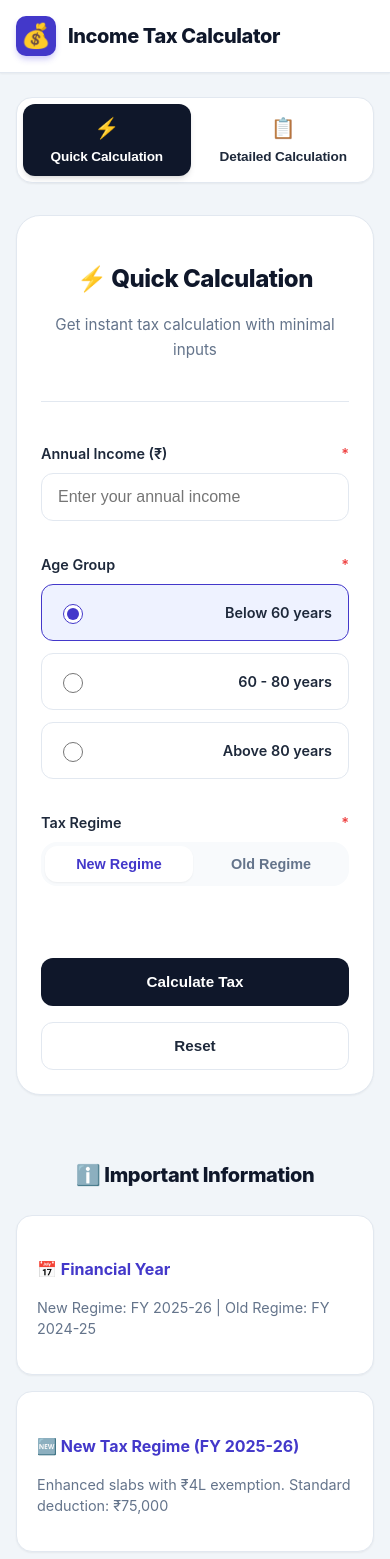
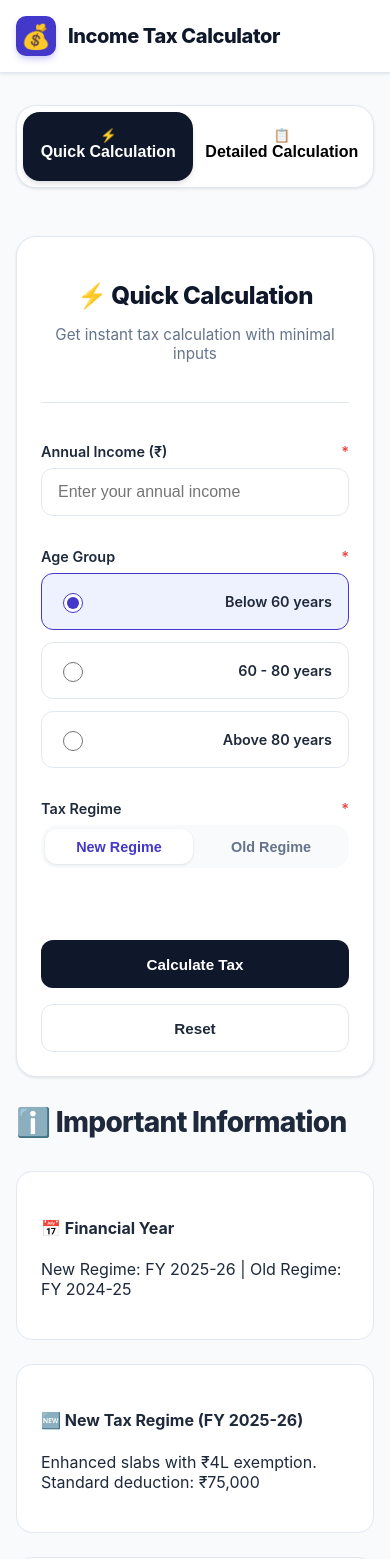
Before and after one commit to Yog964/Finance-app, a React (Create React App) app: page / in a window 390 px wide. Shown: the top 1559 px of the page. Built offline with nearby package versions, Linux system fonts and the light colour scheme.

Commit message:
Version2

```diff
--- a/src/App.css
+++ b/src/App.css
@@ -1,53 +1,36 @@
+/* App.css */
 :root {
-  /* Modern Fintech Palette */
+  /* Modern Fintech Palette - Refined */
   --primary: #4338ca;
-  /* Indigo 700 */
   --primary-light: #6366f1;
-  /* Indigo 500 */
   --primary-dark: #312e81;
-  /* Indigo 900 */
+  --secondary: #0f172a;
+  --success: #059669;
+  --success-bg: #d1fae5;
 
-  --secondary: #0f172a;
-  /* Slate 900 */
-
-  --success: #059669;
-  /* Emerald 600 */
-  --success-bg: #d1fae5;
-  /* Emerald 100 */
-
-  --bg-body: #f1f5f9;
-  /* Slate 100 */
+  --bg-body: #f8fafc; /* Slightly lighter for better contrast */
   --bg-card: #ffffff;
-
   --text-main: #1e293b;
-  /* Slate 800 */
   --text-muted: #64748b;
-  /* Slate 500 */
 
   --border-light: #e2e8f0;
-  /* Slate 200 */
   --input-bg: #f8fafc;
-  /* Slate 50 */
 
-  --shadow-sm: 0 1px 2px 0 rgb(0 0 0 / 0.05);
-  --shadow-md: 0 4px 6px -1px rgb(0 0 0 / 0.1), 0 2px 4px -2px rgb(0 0 0 / 0.1);
-  --shadow-lg: 0 10px 15px -3px rgb(0 0 0 / 0.1), 0 4px 6px -4px rgb(0 0 0 / 0.1);
-  --shadow-xl: 0 20px 25px -5px rgb(0 0 0 / 0.1), 0 8px 10px -6px rgb(0 0 0 / 0.1);
+  /* Shadows - Layered for realism */
+  --shadow-sm: 0 1px 3px 0 rgba(0, 0, 0, 0.1);
+  --shadow-md: 0 4px 6px -1px rgba(0, 0, 0, 0.1), 0 2px 4px -1px rgba(0, 0, 0, 0.06);
+  --shadow-lg: 0 10px 15px -3px rgba(0, 0, 0, 0.1);
 
   --radius-md: 0.75rem;
-  /* 12px */
   --radius-lg: 1rem;
-  /* 16px */
-  --radius-xl: 1.5rem;
-  /* 24px */
+  --radius-xl: 1.25rem;
+
+  --transition: all 0.25s cubic-bezier(0.4, 0, 0.2, 1);
 }
 
 body {
-  font-family: 'Inter', -apple-system, BlinkMacSystemFont, "Segoe UI", Roboto, sans-serif;
   background-color: var(--bg-body);
   color: var(--text-main);
-  line-height: 1.6;
-  -webkit-font-smoothing: antialiased;
 }
 
 .App {
@@ -57,45 +40,43 @@ body {
 }
 
 .container {
-  max-width: 1000px;
+  width: 100%;
+  max-width: 1040px;
   margin: 0 auto;
-  padding: 2rem 1rem;
+  padding: 3rem 1.5rem;
 }
 
-/* --- Content Wrapper --- */
-.main-content {
-  flex: 1;
-}
+.main-content { flex: 1; }
 
-/* --- Mode Selector (Tab Switcher) --- */
+/* --- Mode Selector --- */
 .mode-selector {
   display: flex;
-  background: white;
-  padding: 0.5rem;
+  background: var(--bg-card);
+  padding: 0.4rem;
   border-radius: var(--radius-xl);
   box-shadow: var(--shadow-sm);
-  margin-bottom: 2.5rem;
-  position: relative;
   border: 1px solid var(--border-light);
+  margin-bottom: 3rem;
+  gap: 0.25rem;
 }
 
 .mode-tab {
   flex: 1;
   border: none;
   background: transparent;
-  padding: 1rem;
-  border-radius: var(--radius-lg);
+  padding: 1.25rem 1rem;
+  border-radius: calc(var(--radius-xl) - 0.2rem);
   cursor: pointer;
-  display: flex;
-  flex-direction: column;
-  align-items: center;
-  gap: 0.5rem;
-  transition: all 0.2s ease;
-  position: relative;
-  overflow: hidden;
+  transition: var(--transition);
+  outline: 2px solid transparent;
+  outline-offset: 2px;
 }
 
-.mode-tab:hover {
+.mode-tab:focus-visible {
+  outline-color: var(--primary-light);
+}
+
+.mode-tab:hover:not(.active) {
   background: var(--input-bg);
 }
 
@@ -105,152 +86,63 @@ body {
   box-shadow: var(--shadow-md);
 }
 
-.tab-icon {
-  font-size: 1.5rem;
-  margin-bottom: 0.25rem;
-}
-
-.tab-content {
-  display: flex;
-  flex-direction: column;
-  align-items: center;
-}
-
 .tab-title {
-  font-weight: 700;
+  display: block;
+  font-weight: 600;
   font-size: 1rem;
-  letter-spacing: -0.01em;
+  margin-bottom: 0.2rem;
 }
 
 .tab-desc {
   font-size: 0.75rem;
-  opacity: 0.8;
+  opacity: 0.7;
 }
 
-.mode-tab:not(.active) .tab-title {
-  color: var(--text-main);
-}
-
-.mode-tab:not(.active) .tab-desc {
-  color: var(--text-muted);
-}
-
-/* --- Info Section Grid --- */
-.info-section {
-  margin-top: 4rem;
-}
-
+/* --- Info Section --- */
 .info-section h3 {
-  font-size: 1.5rem;
+  font-size: 1.75rem;
   font-weight: 800;
-  color: var(--secondary);
-  margin-bottom: 1.5rem;
-  letter-spacing: -0.02em;
+  letter-spacing: -0.025em;
+  margin-bottom: 2rem;
 }
 
 .info-grid {
   display: grid;
-  grid-template-columns: repeat(auto-fit, minmax(280px, 1fr));
+  grid-template-columns: repeat(auto-fit, minmax(300px, 1fr));
   gap: 1.5rem;
 }
 
 .info-card {
-  background: white;
-  padding: 1.5rem;
+  background: var(--bg-card);
+  padding: 2rem;
   border-radius: var(--radius-lg);
   border: 1px solid var(--border-light);
-  box-shadow: var(--shadow-sm);
-  transition: all 0.2s ease;
+  transition: var(--transition);
 }
 
 .info-card:hover {
-  transform: translateY(-4px);
-  box-shadow: var(--shadow-md);
+  transform: translateY(-5px);
   border-color: var(--primary-light);
-}
-
-.info-card h4 {
-  color: var(--primary);
-  font-weight: 700;
-  margin-bottom: 0.75rem;
-  font-size: 1rem;
-}
-
-.info-card p {
-  color: var(--text-muted);
-  font-size: 0.9rem;
-  line-height: 1.5;
+  box-shadow: var(--shadow-lg);
 }
 
 /* --- Footer --- */
 .footer {
+  padding: 4rem 1rem;
   text-align: center;
-  padding: 3rem 1rem;
   color: var(--text-muted);
-  font-size: 0.9rem;
+  font-size: 0.875rem;
+  background: var(--bg-card);
   border-top: 1px solid var(--border-light);
-  background: white;
-  margin-top: auto;
 }
 
-/* Responsive Design */
+/* --- Responsive Adjustments --- */
 @media (max-width: 768px) {
-  .container {
-    padding: 1.5rem 1rem;
-    max-width: 100%;
-  }
+  .container { padding: 2rem 1rem; }
 
-  .mode-selector {
-    flex-direction: row;
-    /* Keep side-by-side on mobile for easy toggle */
-    padding: 0.35rem;
-    gap: 0.5rem;
-    margin-bottom: 2rem;
-  }
+  .mode-tab { padding: 1rem 0.5rem; }
 
-  .mode-tab {
-    padding: 0.75rem 0.5rem;
-    gap: 0.35rem;
-    border-radius: var(--radius-md);
-  }
+  .tab-desc { display: none; }
 
-  .tab-icon {
-    font-size: 1.25rem;
-  }
-
-  .tab-title {
-    font-size: 0.85rem;
-  }
-
-  .tab-desc {
-    display: none;
-    /* Hide description on mobile */
-  }
-
-  .info-section h3 {
-    font-size: 1.25rem;
-    text-align: center;
-  }
-
-  .info-grid {
-    grid-template-columns: 1fr;
-    /* Stack cards vertically */
-    gap: 1rem;
-  }
-
-  .info-card {
-    padding: 1.25rem;
-  }
+  .info-card { padding: 1.5rem; }
 }
-
-/* Small Mobile Devices */
-@media (max-width: 480px) {
-  .mode-selector {
-    border-radius: var(--radius-lg);
-  }
-
-  .footer {
-    padding: 2rem 1rem;
-    font-size: 0.8rem;
-  }
-}
```
